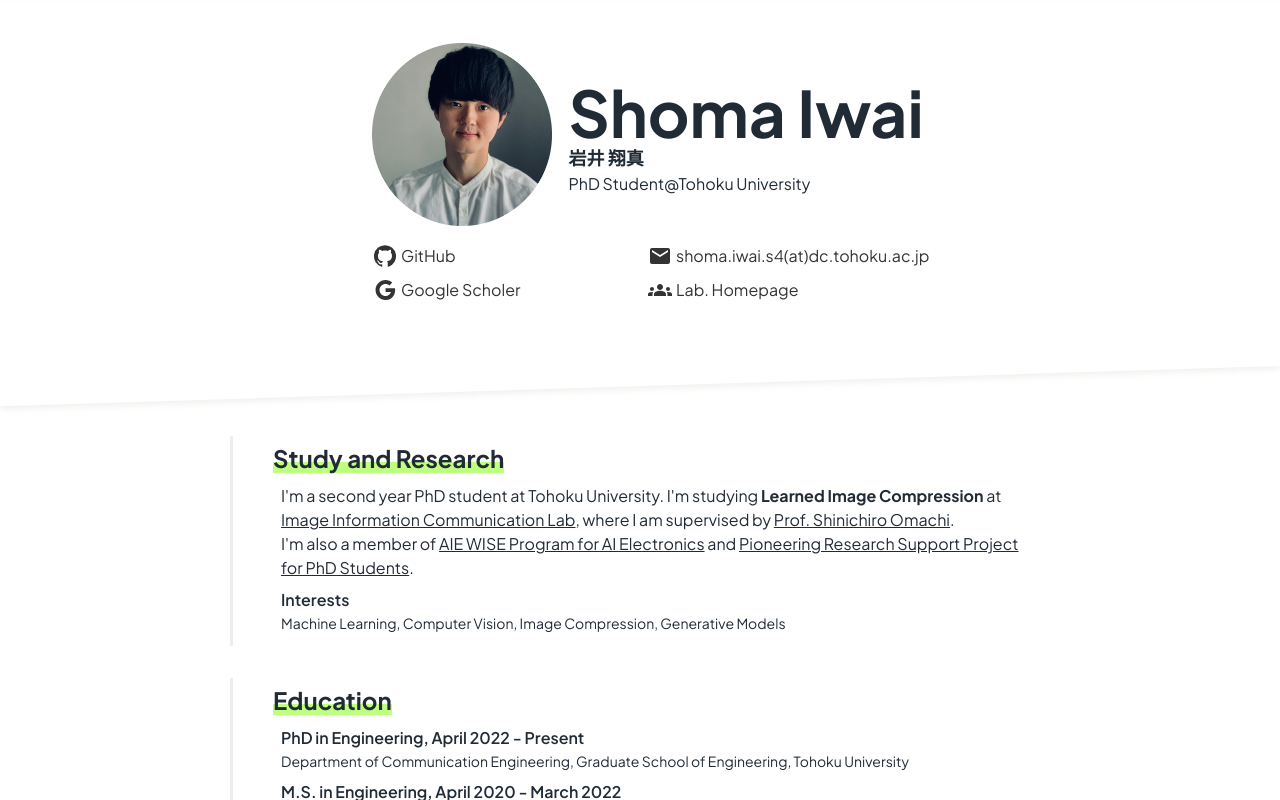
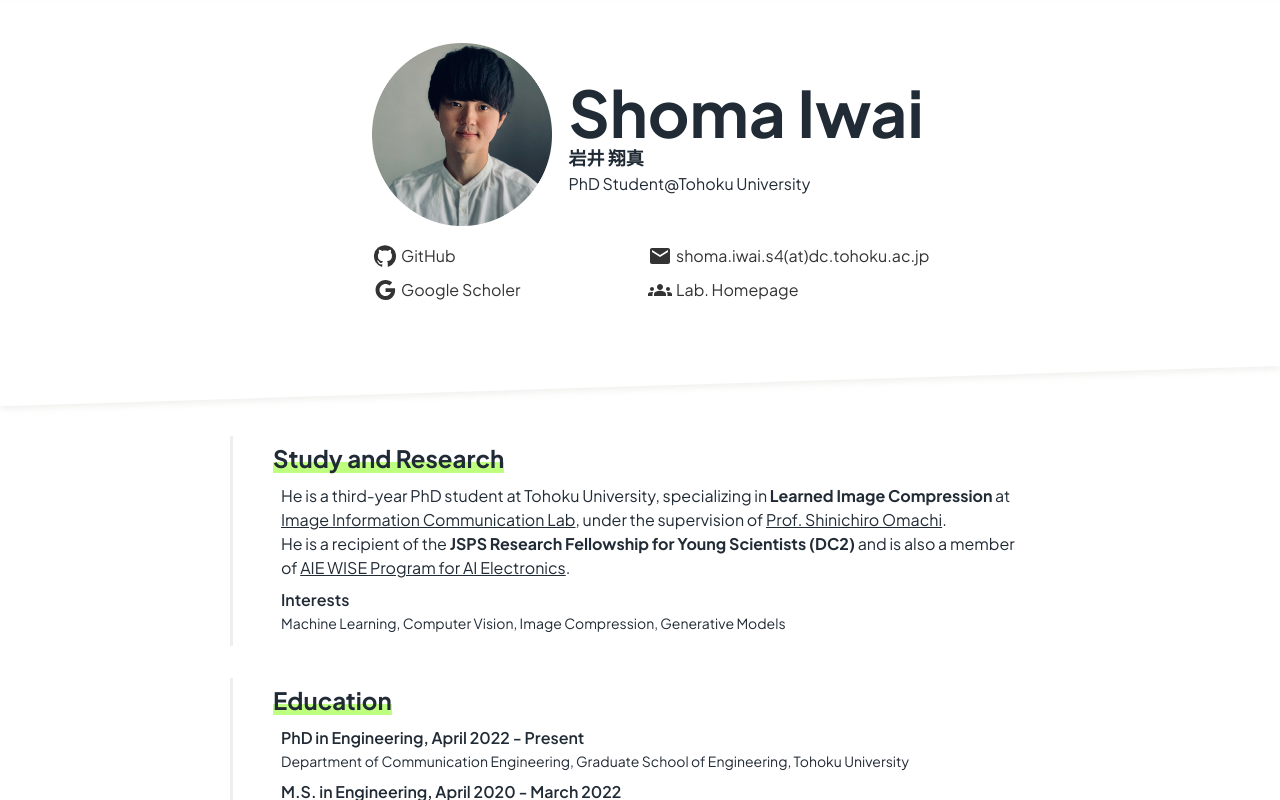
Before and after one commit to iwa-shi/iwa-shi.github.io, a React (Create React App) app: page / in a window 1280 px wide. Shown: the top 800 px of the page. Built offline with nearby package versions, Linux system fonts and the light colour scheme.

Commit message:
update profile

```diff
--- a/src/components/research.js
+++ b/src/components/research.js
@@ -30,10 +30,10 @@ const ResearchArea = () => {
             <SectionTitle title="Study and Research" />
             <Box sx={{m: 1}}>
             <Typography variant='body1'>
-            I'm a second year PhD student at Tohoku University. I'm studying <span className='green-font bold'>Learned Image Compression</span> at <Link href="http://www.iic.ecei.tohoku.ac.jp/" target="_blank" color="inherit">Image Information Communication Lab</Link>, where I am supervised by <Link href="http://www.iic.ecei.tohoku.ac.jp/~machi/index-e.html" target="_blank" color="inherit">Prof. Shinichiro Omachi</Link>.
+            He is a third-year PhD student at Tohoku University, specializing in <span className='green-font bold'>Learned Image Compression</span> at <Link href="http://www.iic.ecei.tohoku.ac.jp/" target="_blank" color="inherit">Image Information Communication Lab</Link>, under the supervision of <Link href="http://www.iic.ecei.tohoku.ac.jp/~machi/index-e.html" target="_blank" color="inherit">Prof. Shinichiro Omachi</Link>.
             </Typography>
             <Typography variant='body1'>
-            I'm also a member of <Link href='https://www.aie.tohoku.ac.jp/english/greeting/' color="inherit">AIE WISE Program for AI Electronics</Link> and <Link href='https://pgd.tohoku.ac.jp/english/rpc/next_generation.html' color="inherit">Pioneering Research Support Project for PhD Students</Link>.
+            He is a recipient of the <span className='green-font bold'>JSPS Research Fellowship for Young Scientists (DC2)</span> and is also a member of <Link href='https://www.aie.tohoku.ac.jp/english/greeting/' color="inherit">AIE WISE Program for AI Electronics</Link>.
             </Typography>
             </Box>
             <Box sx={{m: 1}}>
```
